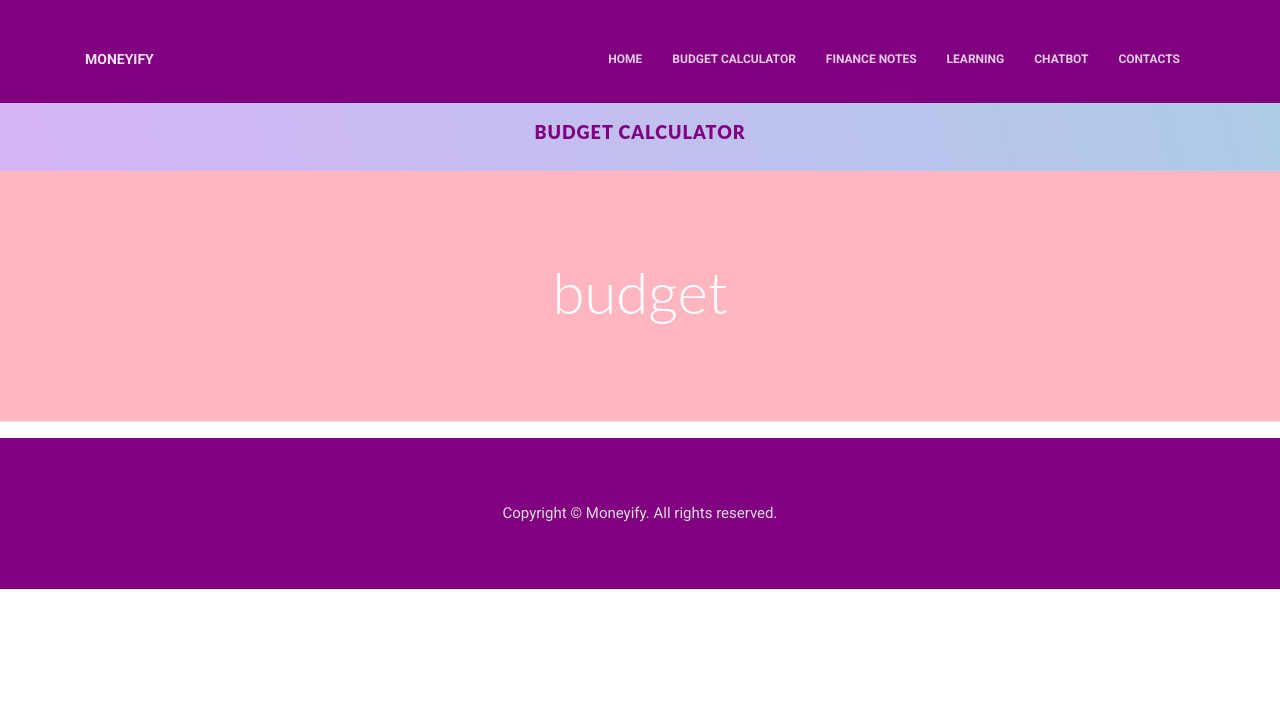
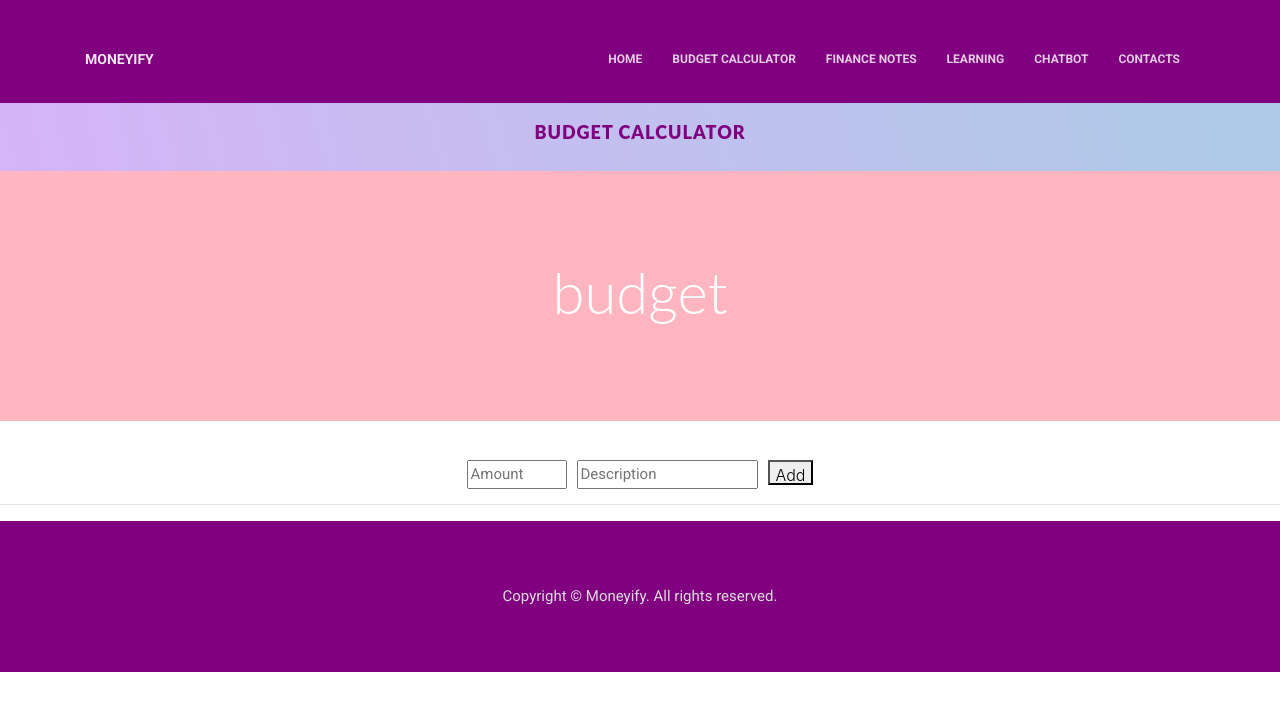
Before and after one commit to petkokp/moneyify, an Angular app in the folder moneyify/: page /budget-calculator in a window 1280 px wide. Shown: the top 710 px of the page. Built offline with nearby package versions, Linux system fonts and the light colour scheme.

Commit message:
add component for adding items

```diff
--- a/moneyify/src/app/app.module.ts
+++ b/moneyify/src/app/app.module.ts
@@ -9,6 +9,7 @@ import { FooterComponent } from './footer/footer.component';
 import { HomeComponent } from './home/home.component';
 import { BudgetMainComponent } from './budget-main/budget-main.component';
 import { LearningComponent } from './learning/learning.component';
+import { BudgetAddItemFormComponent } from './budget-add-item-form/budget-add-item-form.component';
 
 @NgModule({
   declarations: [
@@ -17,7 +18,8 @@ import { LearningComponent } from './learning/learning.component';
     FooterComponent,
     HomeComponent,
     BudgetMainComponent,
-    LearningComponent
+    LearningComponent,
+    BudgetAddItemFormComponent
   ],
   imports: [
     BrowserModule,
--- /dev/null
+++ b/moneyify/src/app/budget-add-item-form/budget-add-item-form.component.css
@@ -0,0 +1,10 @@
+div {
+    display: flex;
+    justify-content: center;
+    padding: 5px;
+}
+
+.field {
+    height: 35px;
+
+}
--- /dev/null
+++ b/moneyify/src/app/budget-add-item-form/budget-add-item-form.component.html
@@ -0,0 +1,21 @@
+<form>
+    <div class="field is-horizontal">
+        <div class="field-body">
+            <div class="field is-narrow">
+                <p class="control">
+                    <input type="number" style="width: 100px;" class="input" placeholder="Amount">
+                </p>
+            </div>
+
+            <div class="field">
+                <p class="control">
+                    <input type="text" class="input" placeholder="Description">
+                </p>
+            </div>
+
+            <div class="field is-narrow">
+                <button class="button is-primary">Add</button>
+            </div>
+        </div>
+    </div>
+</form>
--- /dev/null
+++ b/moneyify/src/app/budget-add-item-form/budget-add-item-form.component.ts
@@ -0,0 +1,15 @@
+import { Component, OnInit } from '@angular/core';
+
+@Component({
+  selector: 'app-budget-add-item-form',
+  templateUrl: './budget-add-item-form.component.html',
+  styleUrls: ['./budget-add-item-form.component.css']
+})
+export class BudgetAddItemFormComponent implements OnInit {
+
+  constructor() { }
+
+  ngOnInit(): void {
+  }
+
+}
--- a/moneyify/src/app/budget-main/budget-main.component.html
+++ b/moneyify/src/app/budget-main/budget-main.component.html
@@ -8,7 +8,7 @@
 
   <section class="add-item-section">
     <div class="add-item-container">
-
+      <app-budget-add-item-form style="padding: 20px;"></app-budget-add-item-form>
     </div>
   </section>
 
```
Also changed, not shown: 1 other file (tests, documents, lock files or other folders).
